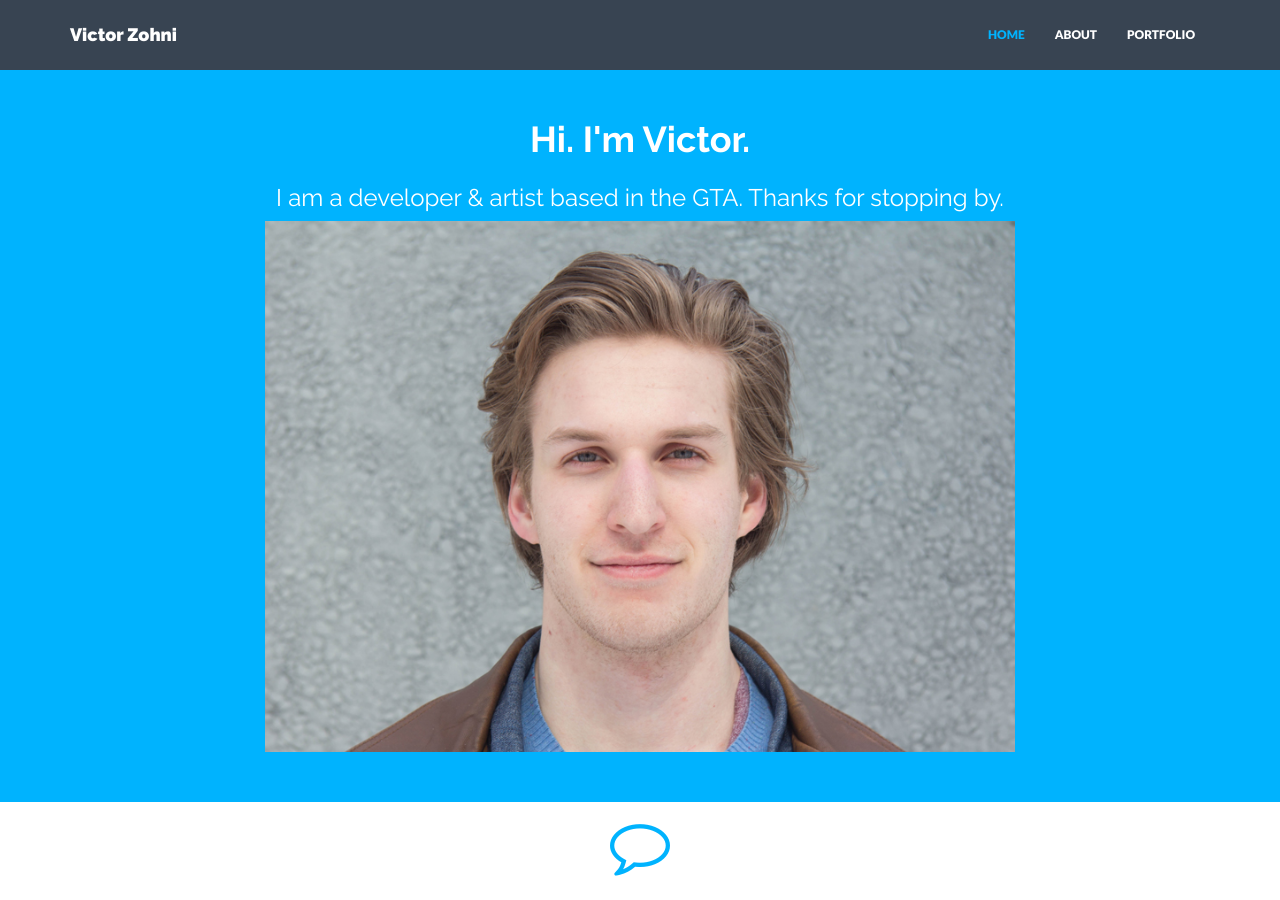
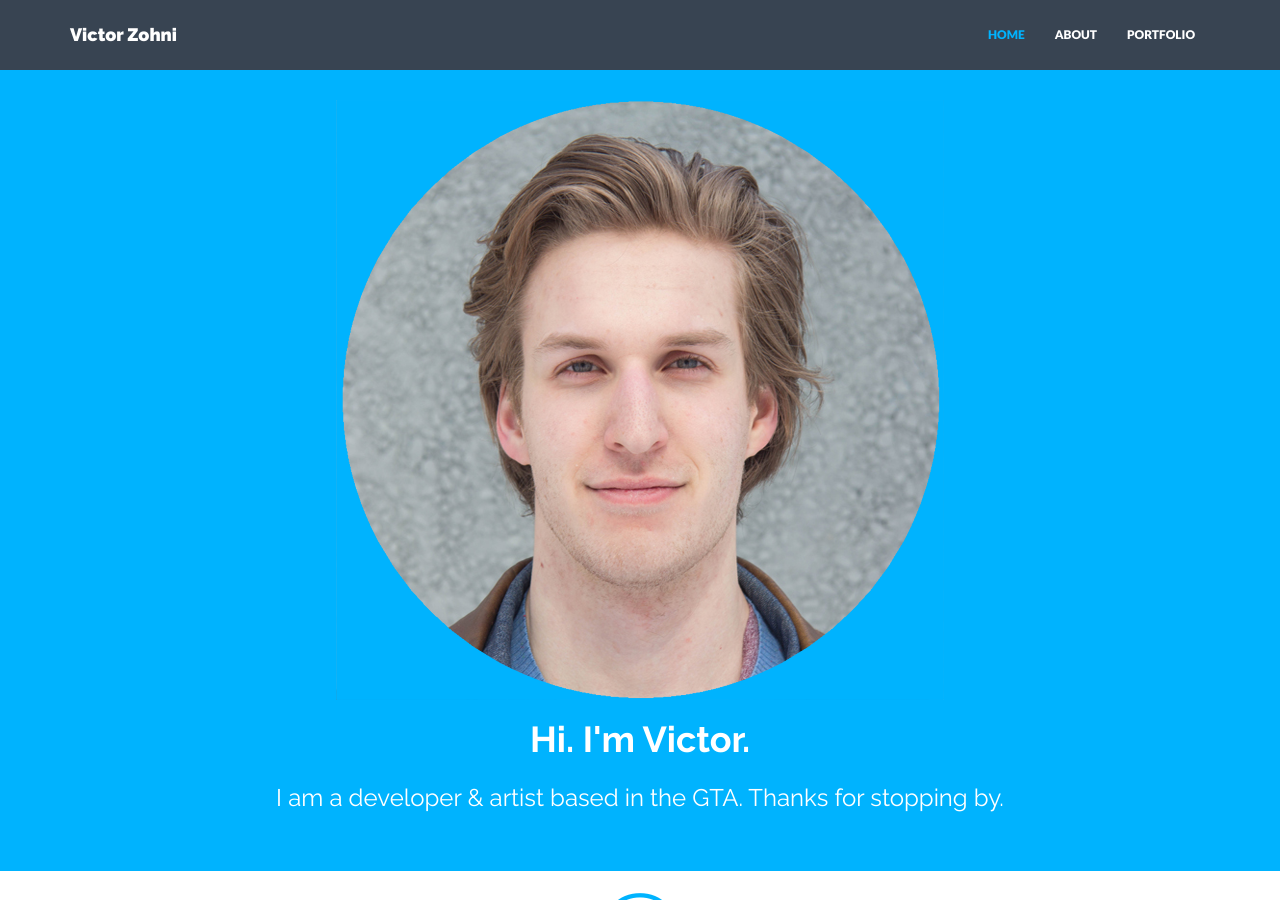
Before and after one commit to vzohni/website4, a Jekyll site: the page built from index.html, in a window 1280 px wide and 900 px high. Built offline with Jekyll 4.4.1, drawn with Linux system fonts in a browser that asks for light colours; nearby versions of some CDN libraries.

Commit message:
Added the main photo as a circle.
It looks better

```diff
--- a/_includes/header.html
+++ b/_includes/header.html
@@ -1,14 +1,15 @@
 <div id="headerwrap">
     <div class="container">
         <div class="row">
+        <div class="col-lg-8 col-lg-offset-2 himg">
+                <img src="{{ "assets/img/victor-large-circle.png" | prepend: site.baseurl }}" class="img-responsive">
+            </div>
             <div class="col-lg-8 col-lg-offset-2">
                 <!--<h3>Victor's Website</h3>-->
                 <h1>Hi. I'm Victor.<h1>
                 <h3>I am a developer & artist based in the GTA. Thanks for stopping by.</h3>
             </div>
-            <div class="col-lg-8 col-lg-offset-2 himg">
-                <img src="{{ "assets/img/victor-large.jpg" | prepend: site.baseurl }}" class="img-responsive">
-            </div>
+
         </div><!-- /row -->
     </div> <!-- /container -->
 </div><!-- /headerwrap -->
```
Also changed, not shown: assets/img/victor-large-circle.png (added).
